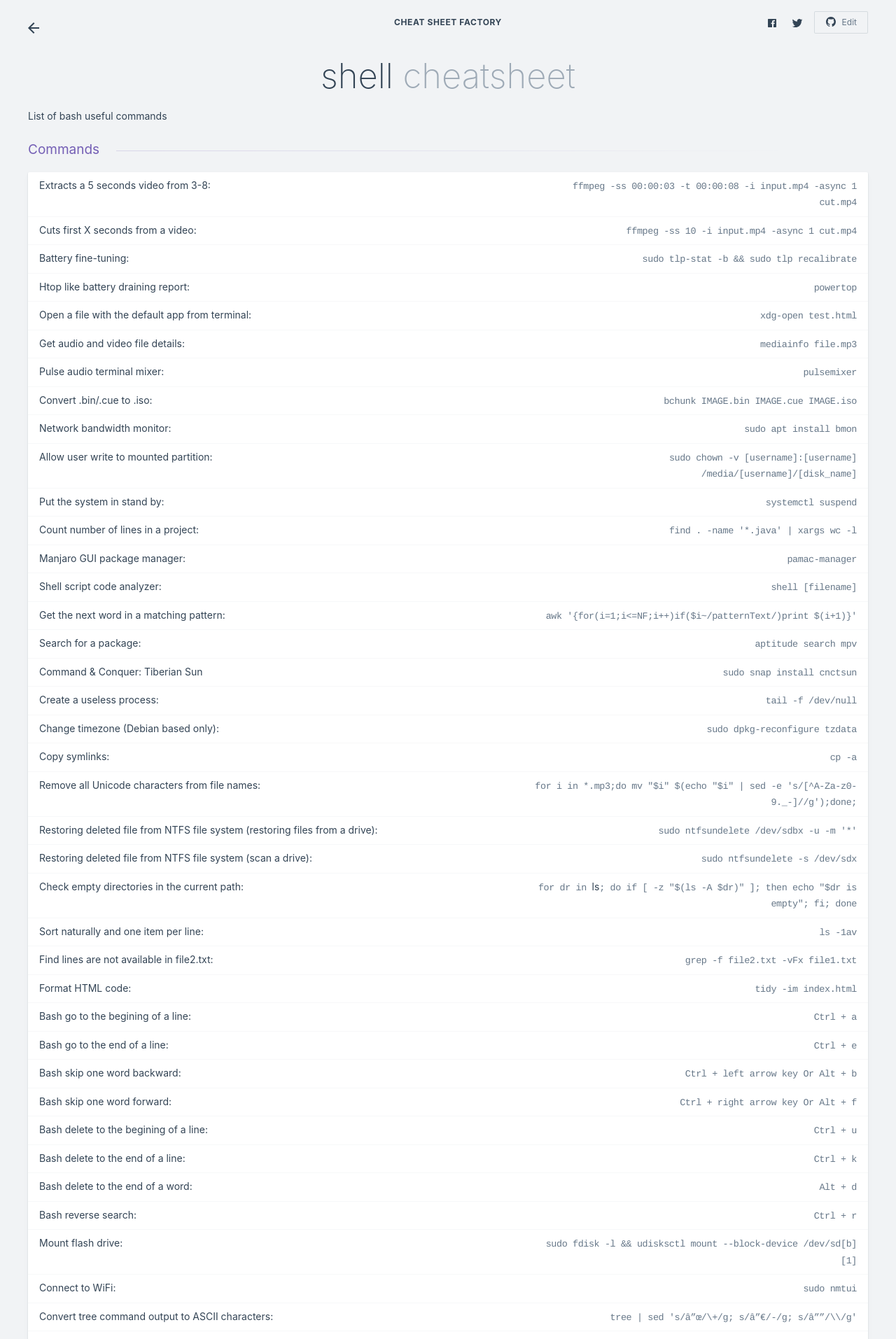
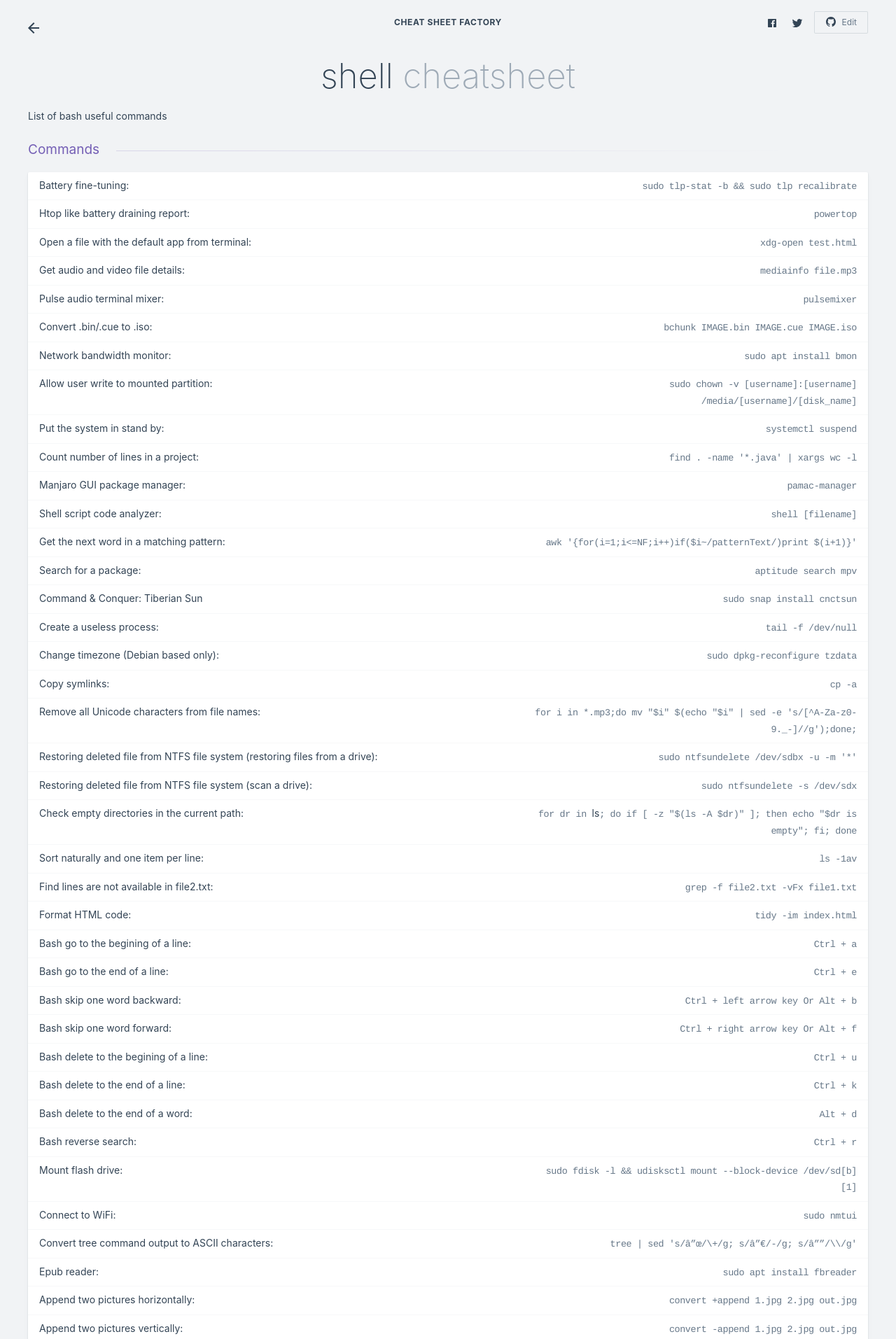
Before and after one commit to kasramp/cheat-sheet-factory, a Jekyll site: the page built from linux/shell.md, in a window 1280 px wide. Shown: the top 1913 px of the page at 70% size. Built offline with Jekyll 4.4.1, drawn with Linux system fonts in a browser that asks for light colours; nearby versions of some CDN libraries.

Commit message:
#23 move ffmpeg commands to its cheat sheet

```diff
--- a/linux/shell.md
+++ b/linux/shell.md
@@ -17,8 +17,6 @@ Shortcuts
 
 ### Commands
 
-| Extracts a 5 seconds video from 3-8: | `ffmpeg -ss 00:00:03 -t 00:00:08 -i input.mp4 -async 1 cut.mp4` |
-| Cuts first X seconds from a video: | `ffmpeg -ss 10 -i input.mp4 -async 1 cut.mp4` |
 | Battery fine-tuning: | `sudo tlp-stat -b && sudo tlp recalibrate` |
 | Htop like battery draining report: | `powertop` |
 | Open a file with the default app from terminal: | `xdg-open test.html` |
```
Also changed, not shown: other parts of linux/shell.md (+1 -1 lines).
